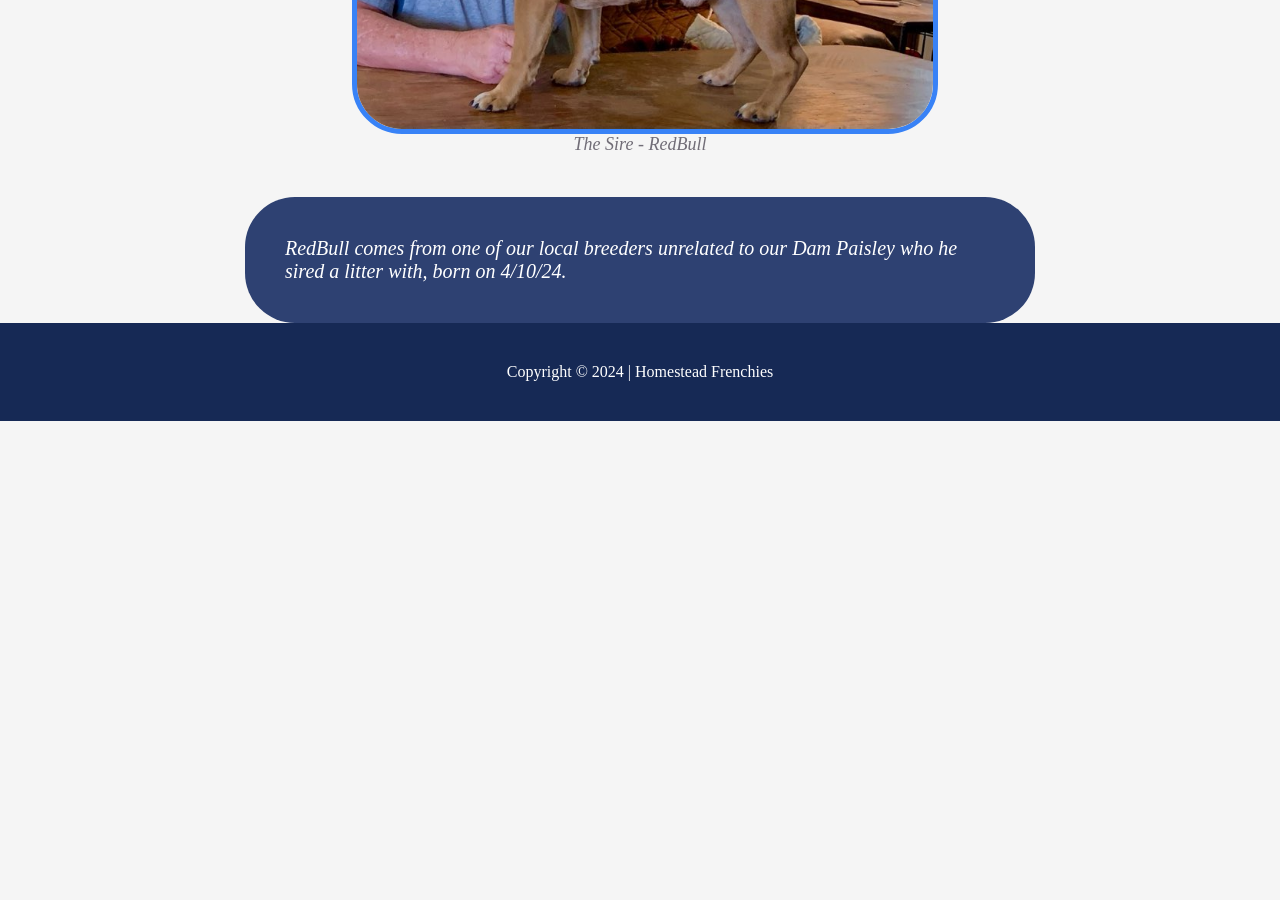
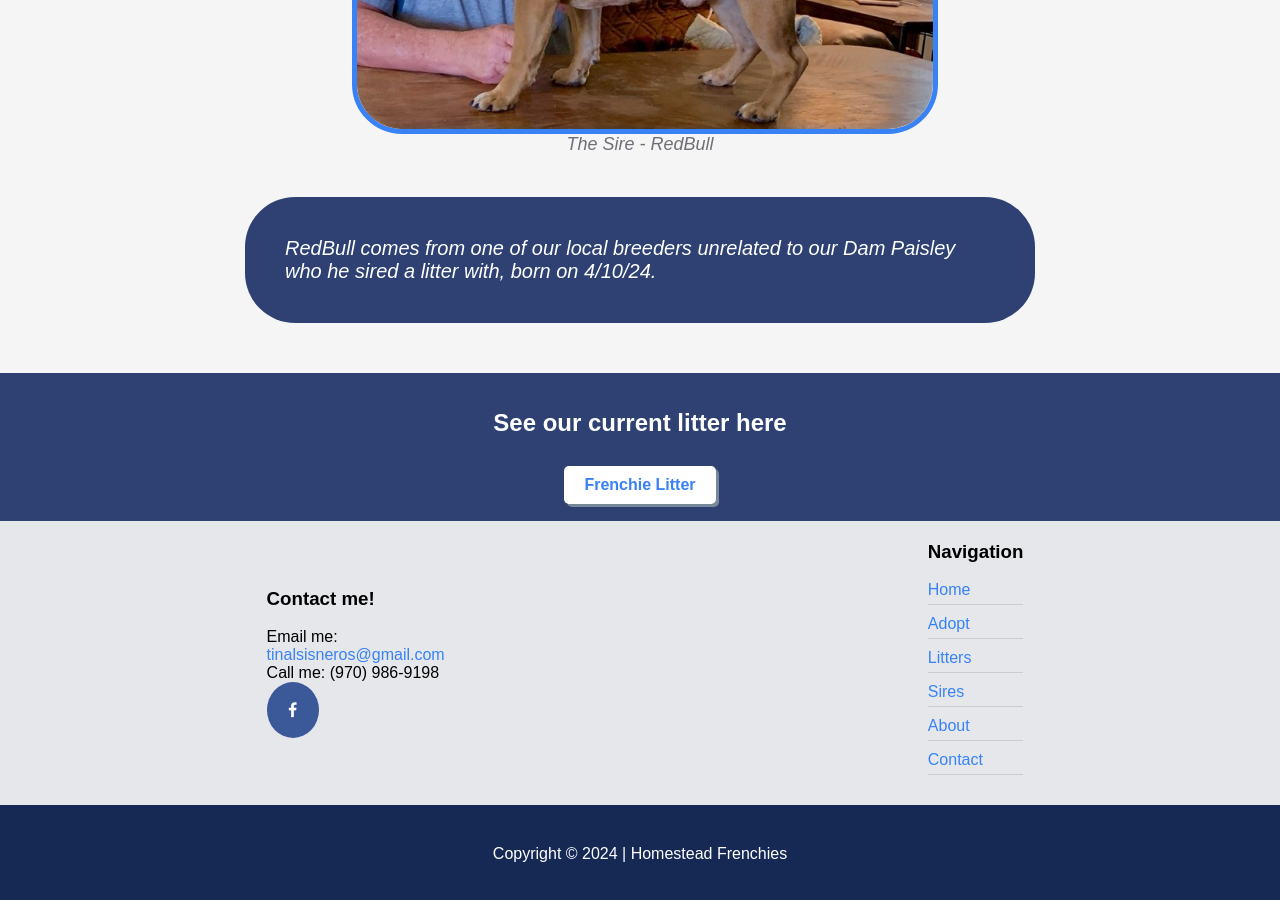
Before and after one commit to ToasterExpress/Homestead-Frenchies, a plain HTML site: page studs.html in a window 1280 px wide. Shown: the part 540-1440 px from the top of the page. Before the commit the page ends 961 px from the top, so only its background shows below. Drawn offline with Linux system fonts and the light colour scheme; a web font is replaced by a local one.

Commit message:
created a contact/navigation bottom bar

```diff
--- a/studs.html
+++ b/studs.html
@@ -41,6 +41,27 @@
   <div class="facts-container">
     <div class="frogdog-container">RedBull comes from one of our local breeders unrelated to our Dam Paisley who he sired a litter with, born on 4/10/24.</div>
   </div>
+  <div class="litters-bar">
+    <h2 class="litters-h2">See our current litter here</h2>
+    <button class="litters-btn"><a href="./lineage.html">Frenchie Litter</a></button>
+  </div>
+  <div class="contact-container">
+    <div class="getInTouch"><h3>Contact me!</h3><br>
+      Email me: <a href="mailto:tinalsisneros@gmail.com">tinalsisneros@gmail.com</a>
+      Call me: (970) 986-9198
+      <a href="https://www.facebook.com/tina.sisneros.3" class="fa fa-facebook" id="getInTouch"></a>
+    </div>
+    <div ul class="navbottom"><h3>
+      Navigation</h2><br>
+      <li><a class="navbottom" href="./index.html">Home</a></li>
+      <li><a class="navbottom" href="./adopt.html">Adopt</a></li>
+      <li><a class="navbottom" href="./lineage.html">Litters</a></li>
+      <li><a class="navbottom" href="./studs.html">Sires</a></li>
+      <li><a class="navbottom" href="./about.html">About</a></li>
+      <li><a class="navbottom" href="./contact.html">Contact</a></li>
+    </ul>
+    </div>
+  </div>
   <div class="footer-container">
     <div class="footer-text">Copyright © 2024 | Homestead Frenchies</div>
   </div>
--- a/styles/style.css
+++ b/styles/style.css
@@ -1,5 +1,6 @@
 * {
   margin: 0;
+  font-family: Arial, sans-serif;
 }
 
 body {
@@ -377,6 +378,7 @@ h2 {
   height: auto;
   margin: auto;
   border-radius: 50px;
+  margin-bottom: 50px;
 }
 
 .frogdog-container,
@@ -452,7 +454,6 @@ h2 {
 
 .litters-bar {
   background-color: #2E4172;
-  font-family: Arial, sans-serif;
   color: white;
   text-align: center;
   padding: 20px;
@@ -469,7 +470,6 @@ h2 {
   background-color: #fff;;
   color: #3882f6;
   font-weight: bold;
-  font-family: Arial, sans-serif;
   border: none;
   padding: 10px 20px;
   cursor: pointer;
```
Also changed, not shown: about.html (+21 -0 lines), adopt.html (+21 -0 lines), contact.html (+21 -0 lines).
